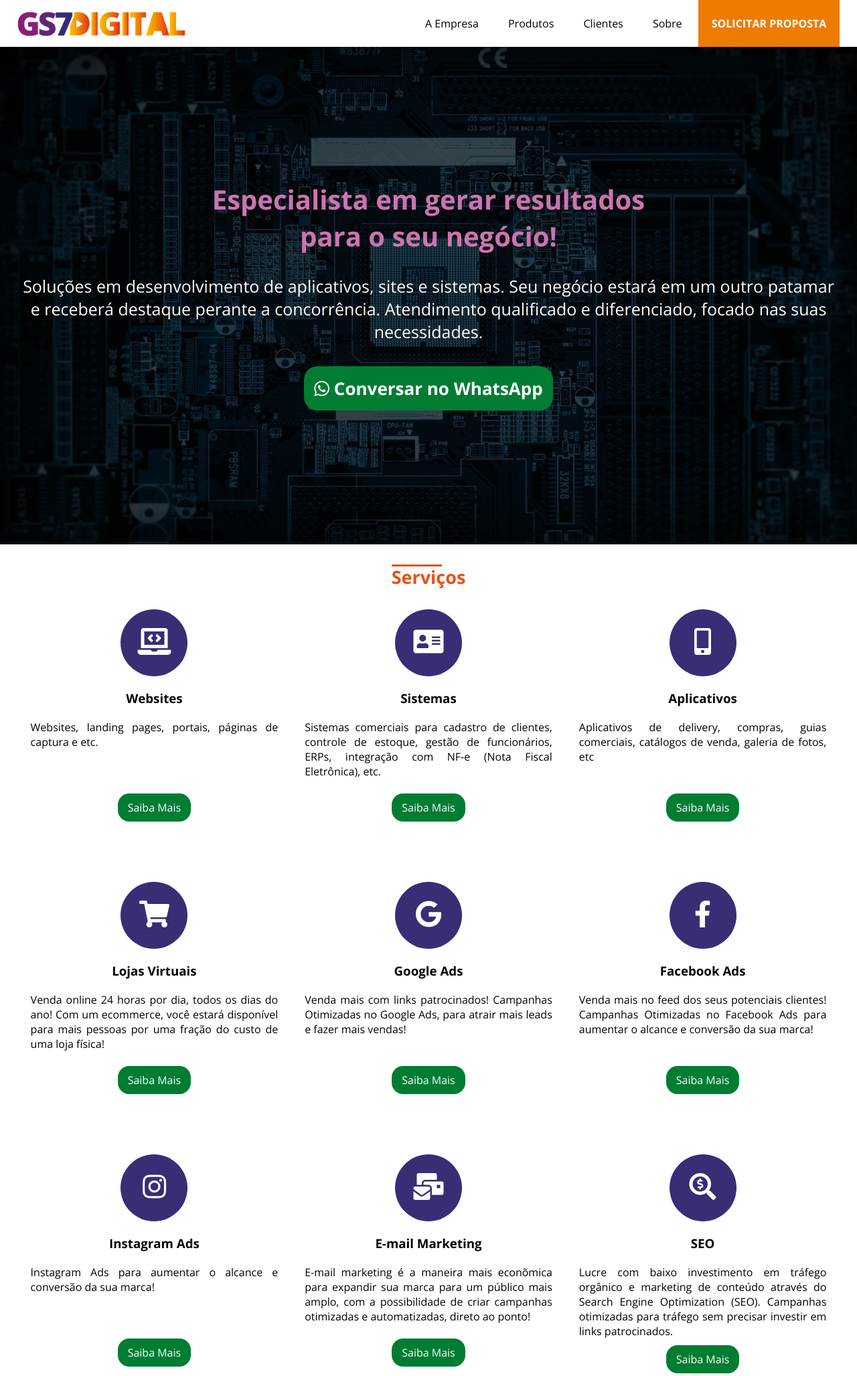
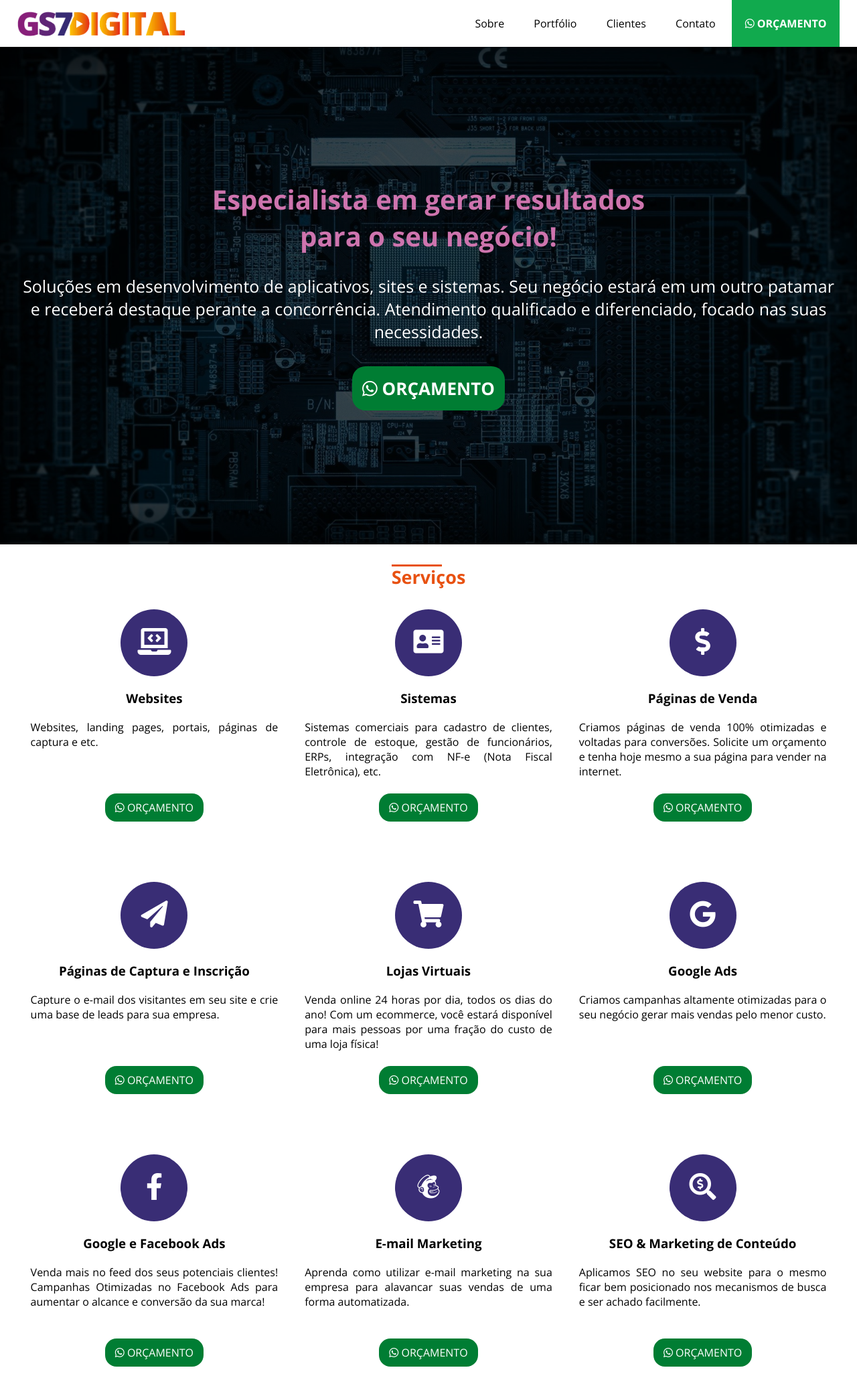
Before and after one commit to gustavoalvesdev/site-gs7, a PHP site: page /gs7digital/ in a window 1280 px wide. Shown: the top 2055 px of the page at 67% size. Run offline with PHP 8.4, Linux system fonts and the light colour scheme; some libraries are stand-ins or nearby versions.

Commit message:
ajustando o menu

```diff
--- a/assets/css/style.css
+++ b/assets/css/style.css
@@ -90,7 +90,7 @@ header {
 }
 
 .btn-proposta {
-    background-color: #EF7B03;
+    background-color: #11aa4e;
     color: white!important;
     font-weight: 700;
 }
@@ -117,17 +117,17 @@ header {
     text-align: center;
 }
 .menu-mobile li {
-    padding: 8px 0;
+    padding: 0;
     border-bottom: 1px solid black;
 }
 
-.menu-mobile li.proposta {
-    background-color: #EF7B03;
+.menu-mobile li.btn-proposta {
+    background-color: #11aa4e!important;
     color: white!important;
     font-weight: 700;
 }
 
-.menu-mobile li.proposta a {
+.menu-mobile li.btn-proposta a {
     color: white;
 }
 
@@ -142,6 +142,7 @@ header {
     display: block;
     color: #000;
     text-decoration: none;
+    padding: 10px 0;
 }
 .menu-mobile svg:not(:root).svg-inline--fa {
     margin-top: 14px;
--- a/config.php
+++ b/config.php
@@ -1,4 +1,4 @@
 <?php
 
-#define('INCLUDE_PATH', 'http://localhost/gs7digital/another/');
-define('INCLUDE_PATH', 'https://gs7digital.com.br/');
+define('INCLUDE_PATH', 'http://localhost/gs7digital/another/');
+#define('INCLUDE_PATH', 'https://gs7digital.com.br/');
--- a/index.php
+++ b/index.php
@@ -45,23 +45,22 @@
             <!-- logo -->
             <nav class="menu-desktop">
             <ul>
-                <li <?php echo ($url === 'empresa') ? 'class="selected"' : ''; ?>><a href="<?php echo INCLUDE_PATH; ?>empresa">A Empresa</a></li>
-                <li <?php echo ($url === 'produtos') ? 'class="selected"' : ''; ?>><a href="<?php echo INCLUDE_PATH; ?>produtos">Produtos</a></li>
+                <li <?php echo ($url === 'sobre') ? 'class="selected"' : ''; ?>><a href="<?php echo INCLUDE_PATH; ?>sobre">Sobre</a></li>
+                <li <?php echo ($url === 'portfolio') ? 'class="selected"' : ''; ?>><a href="<?php echo INCLUDE_PATH; ?>portfolio">Portfólio</a></li>
                 <li <?php echo ($url === 'clientes') ? 'class="selected"' : ''; ?>><a href="<?php echo INCLUDE_PATH; ?>clientes">Clientes</a></li>
-                <li <?php echo ($url === 'sobre') ? 'class="selected"' : ''; ?>><a href="<?php echo INCLUDE_PATH; ?>sobre">Sobre</a></li>
-                <li <?php echo ($url === 'proposta') ? 'class="selected"' : ''; ?>><a class="btn-proposta" href="<?php echo INCLUDE_PATH; ?>proposta">SOLICITAR PROPOSTA</a></li>
+                <li <?php echo ($url === 'contato') ? 'class="selected"' : ''; ?>><a href="<?php echo INCLUDE_PATH; ?>contato">Contato</a></li>
+                <li <?php echo ($url === 'orcamento') ? 'class="selected"' : ''; ?>><a class="btn-proposta" href="<?php echo INCLUDE_PATH; ?>orcamento"><i class="fab fa-whatsapp"></i> ORÇAMENTO</a></li>
             </ul>
         </nav>
         <!-- menu-deskop -->
         <nav class="menu-mobile">
             <h2><i class="fa fa-bars"></i></h2>
             <ul>
-                <li <?php echo ($url === 'empresa') ? 'class="selected"' : ''; ?>><a href="<?php echo INCLUDE_PATH; ?>empresa">A Empresa</a></li>
-                <li <?php echo ($url === 'produtos') ? 'class="selected"' : ''; ?>><a href="<?php echo INCLUDE_PATH; ?>produtos">Produtos</a></li>
+               <li <?php echo ($url === 'sobre') ? 'class="selected"' : ''; ?>><a href="<?php echo INCLUDE_PATH; ?>sobre">Sobre</a></li>
+                <li <?php echo ($url === 'portfolio') ? 'class="selected"' : ''; ?>><a href="<?php echo INCLUDE_PATH; ?>portfolio">Portfólio</a></li>
                 <li <?php echo ($url === 'clientes') ? 'class="selected"' : ''; ?>><a href="<?php echo INCLUDE_PATH; ?>clientes">Clientes</a></li>
-                <li <?php echo ($url === 'sobre') ? 'class="selected"' : ''; ?>><a href="<?php echo INCLUDE_PATH; ?>sobre">Sobre</a></li>
                 <li <?php echo ($url === 'contato') ? 'class="selected"' : ''; ?>><a href="<?php echo INCLUDE_PATH; ?>contato">Contato</a></li>
-                <li class=" proposta <?php echo ($url === 'empresa') ? 'selected' : ''; ?>"><a href="<?php echo INCLUDE_PATH; ?>proposta">SOLICITAR PROPOSTA</a></li>
+                <li class="btn-proposta" <?php echo ($url === 'orcamento') ? 'class="selected"' : ''; ?>><a class="btn-proposta" href="<?php echo INCLUDE_PATH; ?>orcamento"><i class="fab fa-whatsapp"></i> ORÇAMENTO</a></li>
             </ul>
         </nav>
         <!-- menu-mobile -->
--- a/page_parts/banner.php
+++ b/page_parts/banner.php
@@ -42,7 +42,7 @@
 
                <?php if ($url === 'home' || $url === 'sites'): ?>
                	<i class="fab fa-whatsapp"></i>
-               		Conversar no WhatsApp
+               		ORÇAMENTO
                	<?php endif; ?>
                	<?php if ($url === 'sistemas'): ?>
                		Ver Nossos Produtos
--- a/pages/home.php
+++ b/pages/home.php
@@ -13,7 +13,7 @@
                     <h2 class="wow rubberBand"><i class="fas fa-laptop-code"></i></h2>
                     <h3>Websites</h3>
                     <p>Websites, landing pages, portais, páginas de captura e etc.</p>
-					<a href="<?php echo INCLUDE_PATH; ?>sites" class="btn-saiba">Saiba Mais</a>
+					<a href="<?php echo INCLUDE_PATH; ?>sites" class="btn-saiba"><i class="fab fa-whatsapp"></i> ORÇAMENTO</a>
 					<!-- btn-saiba -->
                 </div>
                 <!-- box-icone-single -->
@@ -22,17 +22,26 @@
                     <h2 class="wow rubberBand"><i class="fas fa-address-card"></i></h2>
                     <h3>Sistemas</h3>
                     <p>Sistemas comerciais para cadastro de clientes, controle de estoque, gestão de funcionários, ERPs, integração com NF-e (Nota Fiscal Eletrônica), etc.</p>
-					<a href="<?php echo INCLUDE_PATH; ?>sistemas" class="btn-saiba">Saiba Mais</a>
+					<a href="<?php echo INCLUDE_PATH; ?>sistemas" class="btn-saiba"><i class="fab fa-whatsapp"></i> ORÇAMENTO</a>
 					<!-- btn-saiba -->
                 </div>
                 <!-- box-icone-single -->
 
 				<div class="box-icone-single wow bounceInDown">
-                    <h2 class="wow rubberBand"><i class="fas fa-mobile-alt"></i></h2>
-                    <h3>Aplicativos</h3>
-                    <p>Aplicativos de delivery, compras, guias comerciais, catálogos de venda, galeria de fotos, etc</p>
-					<a href="#" class="btn-saiba">Saiba Mais</a>
+                    <h2 class="wow rubberBand"><i class="fas fa-dollar-sign"></i></h2>
+                    <h3>Páginas de Venda</h3>
+                    <p>Criamos páginas de venda 100% otimizadas e voltadas para conversões. Solicite um orçamento e tenha hoje mesmo a sua página para vender na internet.</p>
+					<a href="#" class="btn-saiba"><i class="fab fa-whatsapp"></i> ORÇAMENTO</a>
 					<!-- btn-saiba -->
+                </div>
+                <!-- box-icone-single -->
+
+                <div class="box-icone-single wow bounceInDown">
+                    <h2 class="wow rubberBand"><i class="fas fa-paper-plane"></i></h2>
+                    <h3>Páginas de Captura e Inscrição</h3>
+                    <p>Capture o e-mail dos visitantes em seu site e crie uma base de leads para sua empresa.</p>
+                    <a href="#" class="btn-saiba"><i class="fab fa-whatsapp"></i> ORÇAMENTO</a>
+                    <!-- btn-saiba -->
                 </div>
                 <!-- box-icone-single -->
 
@@ -40,7 +49,7 @@
                     <h2 class="wow rubberBand"><i class="fas fa-shopping-cart"></i></h2>
                     <h3>Lojas Virtuais</h3>
                     <p>Venda online 24 horas por dia, todos os dias do ano! Com um ecommerce, você estará disponível para mais pessoas por uma fração do custo de uma loja física!</p>
-					<a href="#" class="btn-saiba">Saiba Mais</a>
+					<a href="#" class="btn-saiba"><i class="fab fa-whatsapp"></i> ORÇAMENTO</a>
 					<!-- btn-saiba -->
                 </div>
                 <!-- box-icone-single -->
@@ -48,44 +57,35 @@
 				<div class="box-icone-single wow bounceInDown">
                     <h2 class="wow rubberBand"><i class="fab fa-google"></i></h2>
                     <h3>Google Ads</h3>
-                    <p>Venda mais com links patrocinados! Campanhas Otimizadas no Google Ads, para atrair mais leads e fazer mais vendas!</p>
-					<a href="#" class="btn-saiba">Saiba Mais</a>
+                    <p>Criamos campanhas altamente otimizadas para o seu negócio gerar mais vendas pelo menor custo.</p>
+					<a href="#" class="btn-saiba"><i class="fab fa-whatsapp"></i> ORÇAMENTO</a>
 					<!-- btn-saiba -->
                 </div>
                 <!-- box-icone-single -->
 
 				<div class="box-icone-single wow bounceInDown">
                     <h2 class="wow rubberBand"><i class="fab fa-facebook-f"></i></h2>
-                    <h3>Facebook Ads</h3>
+                    <h3>Google e Facebook Ads</h3>
                     <p>Venda mais no feed dos seus potenciais clientes! Campanhas Otimizadas no Facebook Ads para aumentar o alcance e conversão da sua marca!</p>
-					<a href="#" class="btn-saiba">Saiba Mais</a>
+					<a href="#" class="btn-saiba"><i class="fab fa-whatsapp"></i> ORÇAMENTO</a>
 					<!-- btn-saiba -->
                 </div>
                 <!-- box-icone-single -->
 
 				<div class="box-icone-single wow bounceInDown">
-                    <h2 class="wow rubberBand"><i class="fab fa-instagram"></i></h2>
-                    <h3>Instagram Ads</h3>
-					<p>Instagram Ads para aumentar o alcance e conversão da sua marca!</p>
-					<a href="#" class="btn-saiba">Saiba Mais</a>
-					<!-- btn-saiba -->
-                </div>
-                <!-- box-icone-single -->
-
-				<div class="box-icone-single wow bounceInDown">
-                    <h2 class="wow rubberBand"><i class="fas fa-mail-bulk"></i></h2>
+                    <h2 class="wow rubberBand"><i class="fab fa-mailchimp"></i></h2>
                     <h3>E-mail Marketing</h3>
-                    <p>E-mail marketing é a maneira mais econõmica para expandir sua marca para um público mais amplo, com a possibilidade de criar campanhas otimizadas e automatizadas, direto ao ponto!</p>
-					<a href="#" class="btn-saiba">Saiba Mais</a>
+                    <p>Aprenda como utilizar e-mail marketing na sua empresa para alavancar suas vendas de uma forma automatizada.</p>
+					<a href="#" class="btn-saiba"><i class="fab fa-whatsapp"></i> ORÇAMENTO</a>
 					<!-- btn-saiba -->
                 </div>
                 <!-- box-icone-single -->
 
 				<div class="box-icone-single wow bounceInDown">
                     <h2 class="wow rubberBand"><i class="fas fa-search-dollar"></i></h2>
-                    <h3>SEO</h3>
-                    <p>Lucre com baixo investimento em tráfego orgânico e marketing de conteúdo através do Search Engine Optimization (SEO). Campanhas otimizadas para tráfego sem precisar investir em links patrocinados.</p>
-					<a href="#" class="btn-saiba">Saiba Mais</a>
+                    <h3>SEO & Marketing de Conteúdo</h3>
+                    <p>Aplicamos SEO no seu website para o mesmo ficar bem posicionado nos mecanismos de busca e ser achado facilmente.</p>
+					<a href="#" class="btn-saiba"><i class="fab fa-whatsapp"></i> ORÇAMENTO</a>
 					<!-- btn-saiba -->
                 </div>
                 <!-- box-icone-single -->
```
